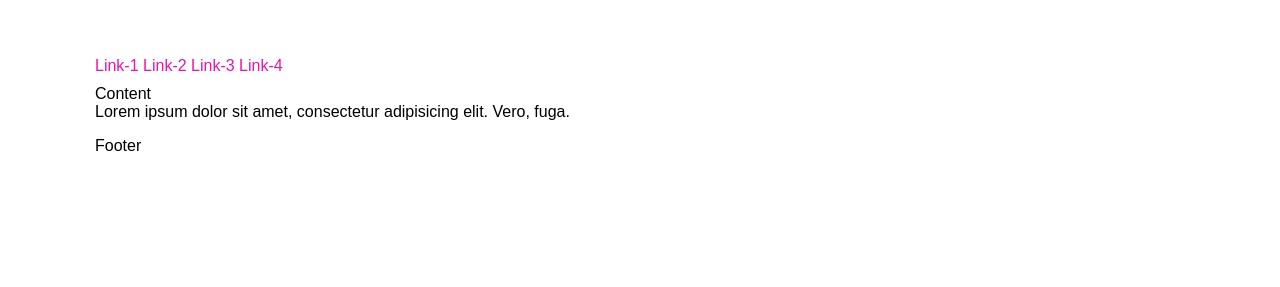
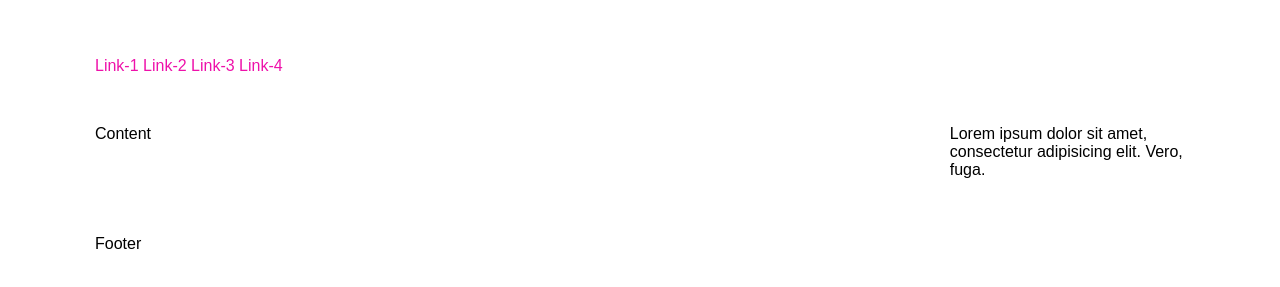
Before and after one commit to Komock/git-tutorial, a plain HTML site: page index.html in a window 1280 px wide. Shown: the part 81-368 px from the top of the page. Drawn offline with nearby package versions, Linux system fonts and the light colour scheme.

Commit message:
wrap paddings changed

```diff
--- a/style.css
+++ b/style.css
@@ -11,7 +11,8 @@ html, body {
 .wrap, .content-sidebar-wrap {
 	max-width: 1120px;
 	margin: 0 auto;
-	padding: 0 15px;
+	padding-left: 15px;
+	padding-right: 15px;
 }
 
 .header {
@@ -53,6 +54,24 @@ html, body {
 	text-decoration: none;
 }
 
+.content-sidebar-wrap {
+	display: flex;
+	align-items: stretch;
+	justify-content: space-around;
+	padding-top: 40px;
+	padding-bottom: 40px;
+}
+
+.content {
+	display: block;
+	width: 100%;
+}
+
+.sidebar {
+	flex: 0 300px;
+	width: 300px;
+}
+
 @media screen and (min-width: 480px) {
 }
 
```
